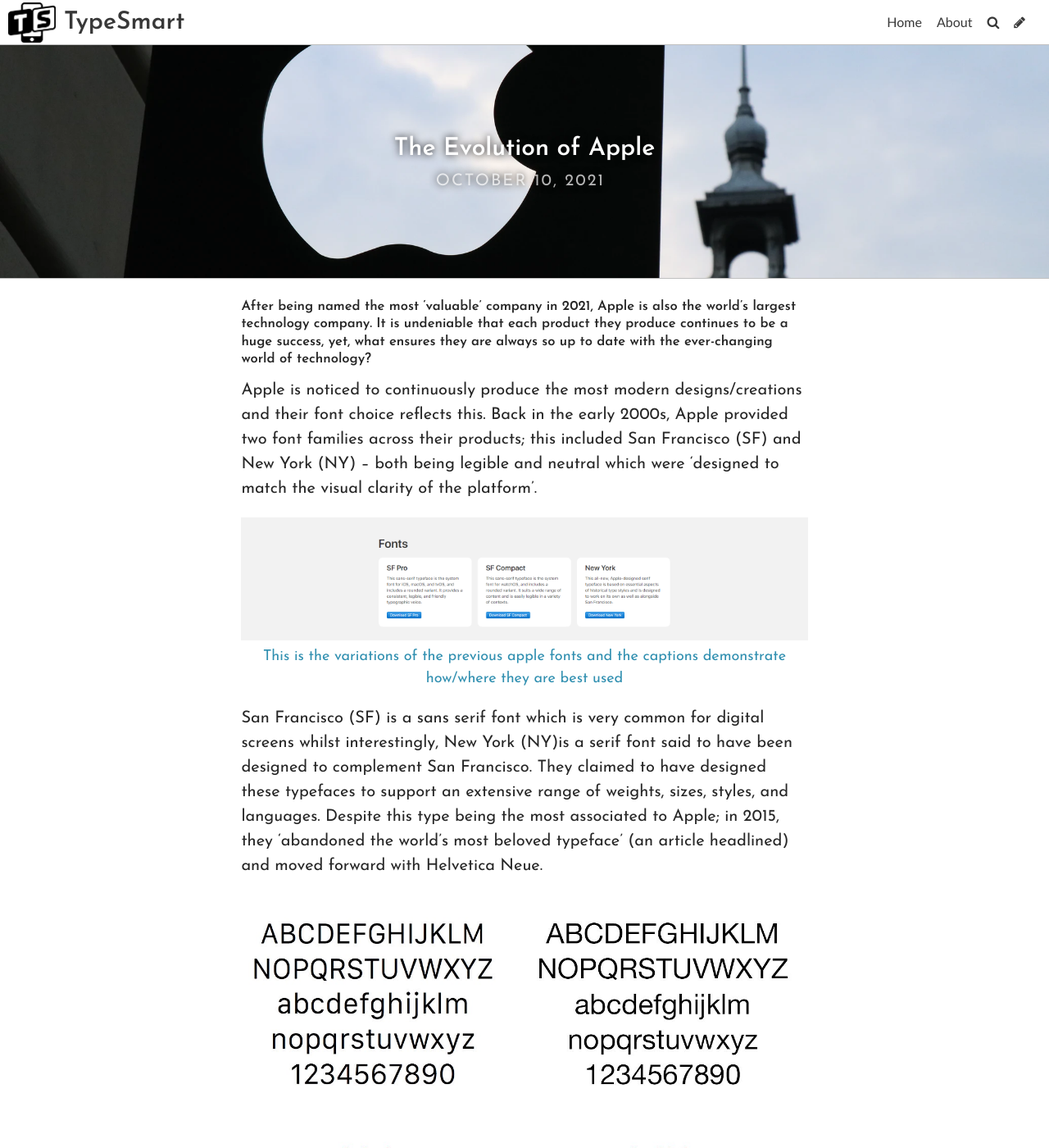
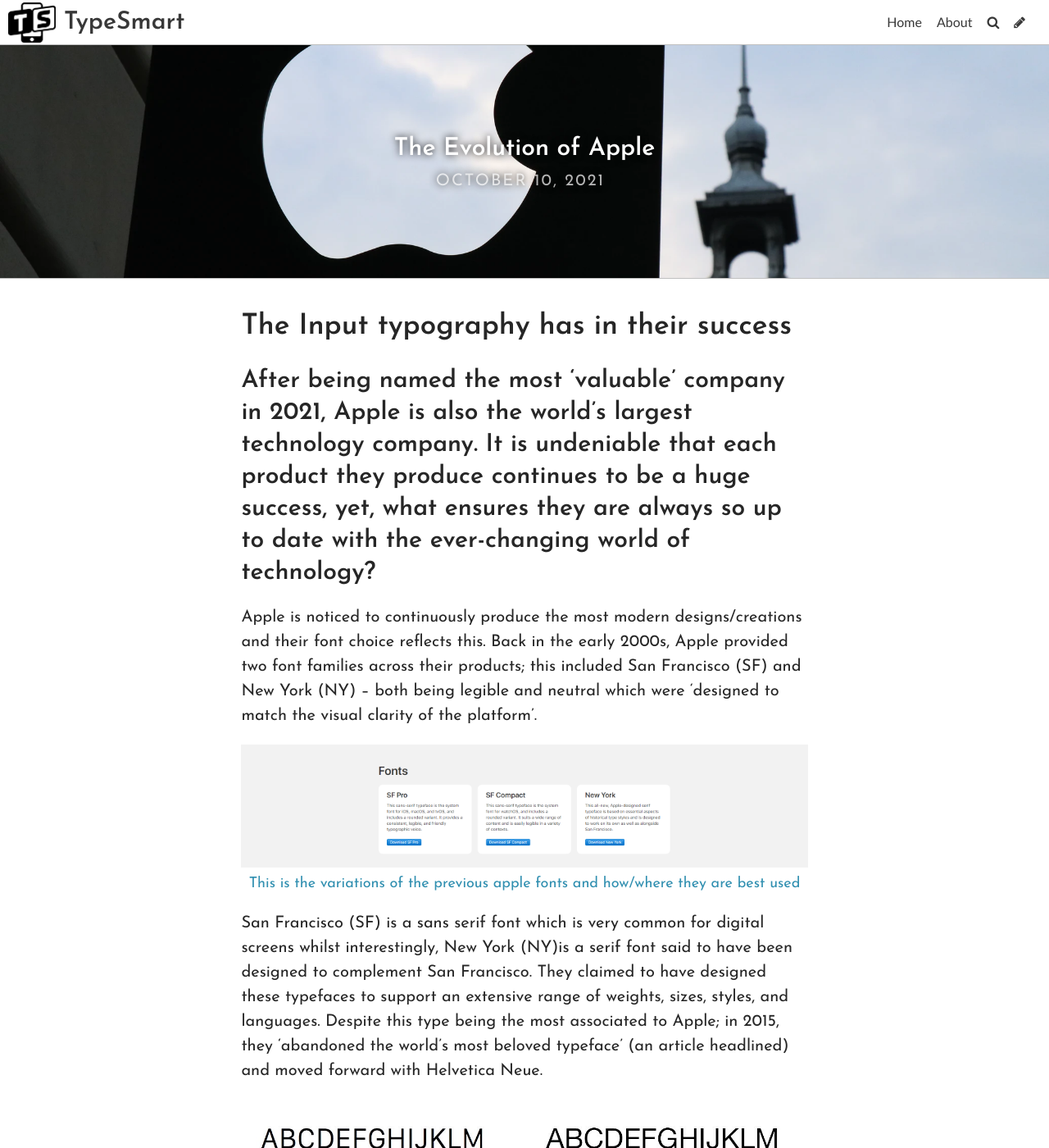
Before and after one commit to nicoleanncarter/typo-design-template, a Jekyll site: the page built from _posts/2021-10-10-the-evolution-of-apple.md, in a window 1280 px wide and 1400 px high. Shown: the whole window at 82% size. Built offline with Jekyll 4.4.1, drawn with Linux system fonts in a browser that asks for light colours; some web fonts are replaced.

Commit message:
Update Post “2021-10-10-the-evolution-of-apple”

```diff
--- a/_posts/2021-10-10-the-evolution-of-apple.md
+++ b/_posts/2021-10-10-the-evolution-of-apple.md
@@ -7,19 +7,17 @@
 caption: ""
 comments: true
 ---
-# The Input typography has in their success
+## The Input typography has in their success
 
-##### After being named the most ‘valuable’ company in 2021, Apple is also the world’s largest technology company. It is undeniable that each product they produce continues to be a huge success, yet, what ensures they are always so up to date with the ever-changing world of technology?
+### After being named the most ‘valuable’ company in 2021, Apple is also the world’s largest technology company. It is undeniable that each product they produce continues to be a huge success, yet, what ensures they are always so up to date with the ever-changing world of technology?
 
 Apple is noticed to continuously produce the most modern designs/creations and their font choice reflects this. Back in the early 2000s, Apple provided two font families across their products; this included San Francisco (SF) and New York (NY) – both being legible and neutral which were ‘designed to match the visual clarity of the platform’.
 
-![This is the variations of the previous apple fonts and the captions demonstrate how/where they are best used ](../uploads/1-hx9owwhhi55sd7yiba27bg.png)
+![This is the variations of the previous apple fonts and how/where they are best used ](../uploads/1-hx9owwhhi55sd7yiba27bg.png)
 
 San Francisco (SF) is a sans serif font which is very common for digital screens whilst interestingly, New York (NY)is a serif font said to have been designed to complement San Francisco. They claimed to have designed these typefaces to support an extensive range of weights, sizes, styles, and languages. Despite this type being the most associated to Apple; in 2015, they ‘abandoned the world’s most beloved typeface’ (an article headlined) and moved forward with Helvetica Neue.
 
 ![Here demonstrates the difference between the previous and new typeface. ](../uploads/1-hzs5qtcfxgqtiwctbngggq.jpeg)
-
-
 
 > "Apple is really really behind when it comes to typography" - *Erik Spiekermann*
 
```
